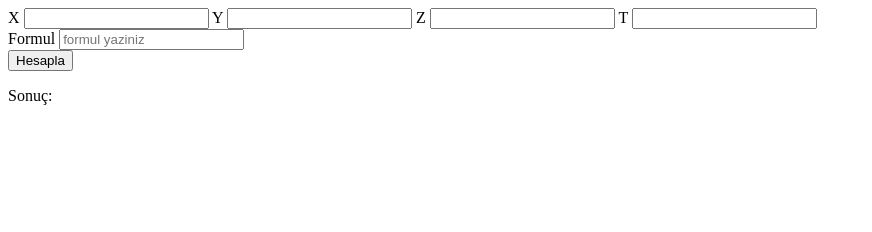
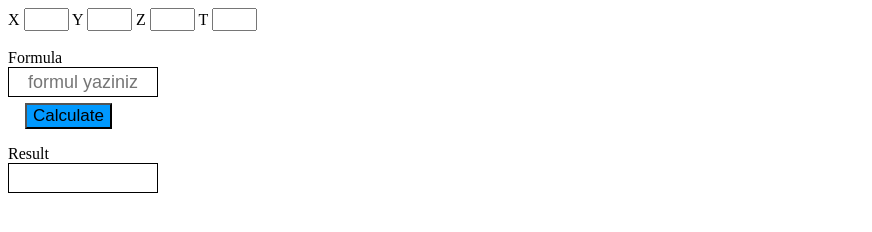
Before and after one commit to merve-kinaci/calculate, a plain HTML site: page index.html in a window 1280 px wide. Shown: the whole page, without its empty margins (0-872 px from the left). Drawn offline with Linux system fonts and the light colour scheme.

Commit message:
Update index.html

```diff
--- a/index.html
+++ b/index.html
@@ -3,18 +3,18 @@
 <head>
 	<meta charset = "UTF-8">
 	<link rel ="stylesheet"
-	href = "xyzt.css" />
+	href = "index.css" />
 </head>
 <body>
-	X <input type="number" id="x" name="x" >
-	Y <input type="number" id="y" name="y" >
-	Z <input type="number" id="z" name="z" >
-	T <input type="number" id="t" name="t" ><br>
-	Formul
-	<input type="text" name="getInputsValues" id="formul" placeholder="formul yaziniz"><br>
-	<input type="button" value="Hesapla" onClick="handleClick()"><br>
-	<p>Sonuç: <b id="sonuc"></b></p>
-<script src="xyzt.js">
+	X <input type="number" id="x" name="x" class="deger">
+	Y <input type="number" id="y" name="y" class="deger">
+	Z <input type="number" id="z" name="z" class="deger">
+	T <input type="number" id="t" name="t" class="deger"><br><br>
+	Formula<br>
+	<input type="text" name="getInputsValues" id="formul" placeholder="formul yaziniz" class="formul"><br><br>
+	<input type="button" value="Calculate" onClick="handleClick()" class="button"><br>
+	<p>Result<br> <b id="sonuc" class="sonuc"></b></p>
+<script src="index.js">
 </script>
 </body>
 </html>
```
